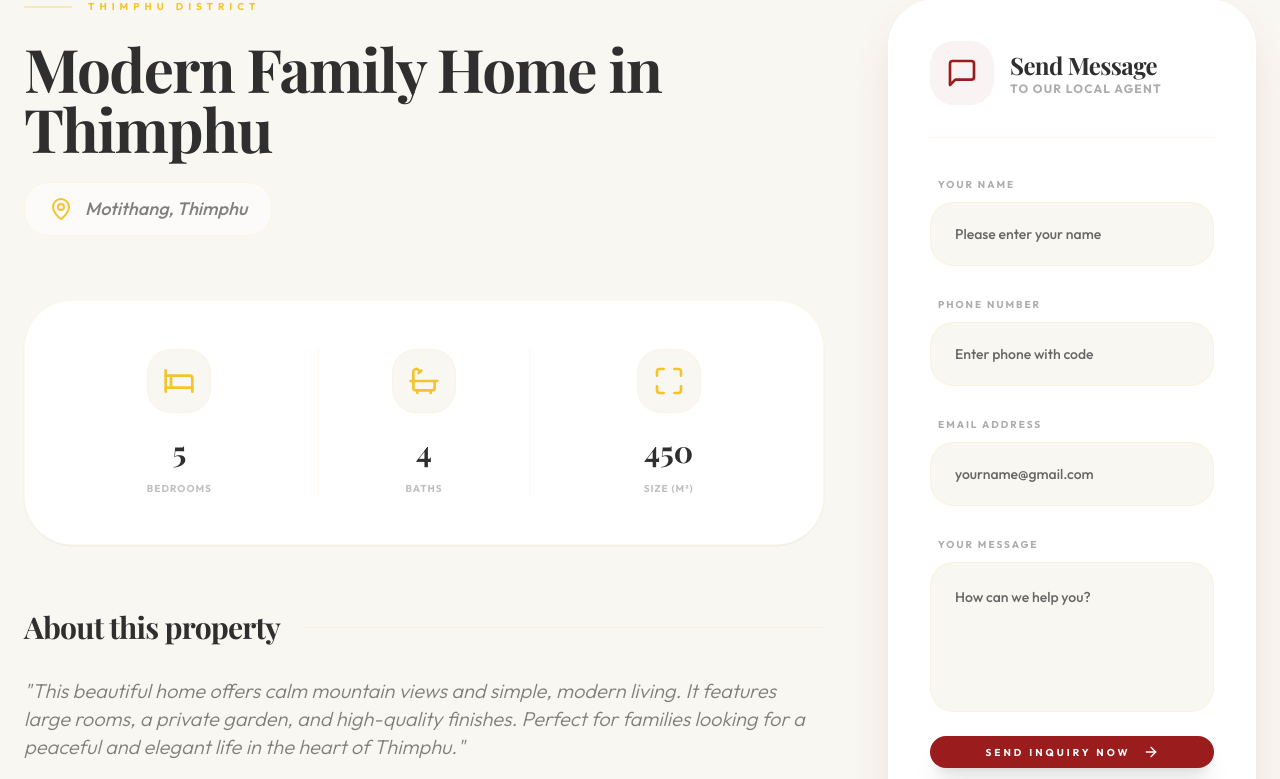
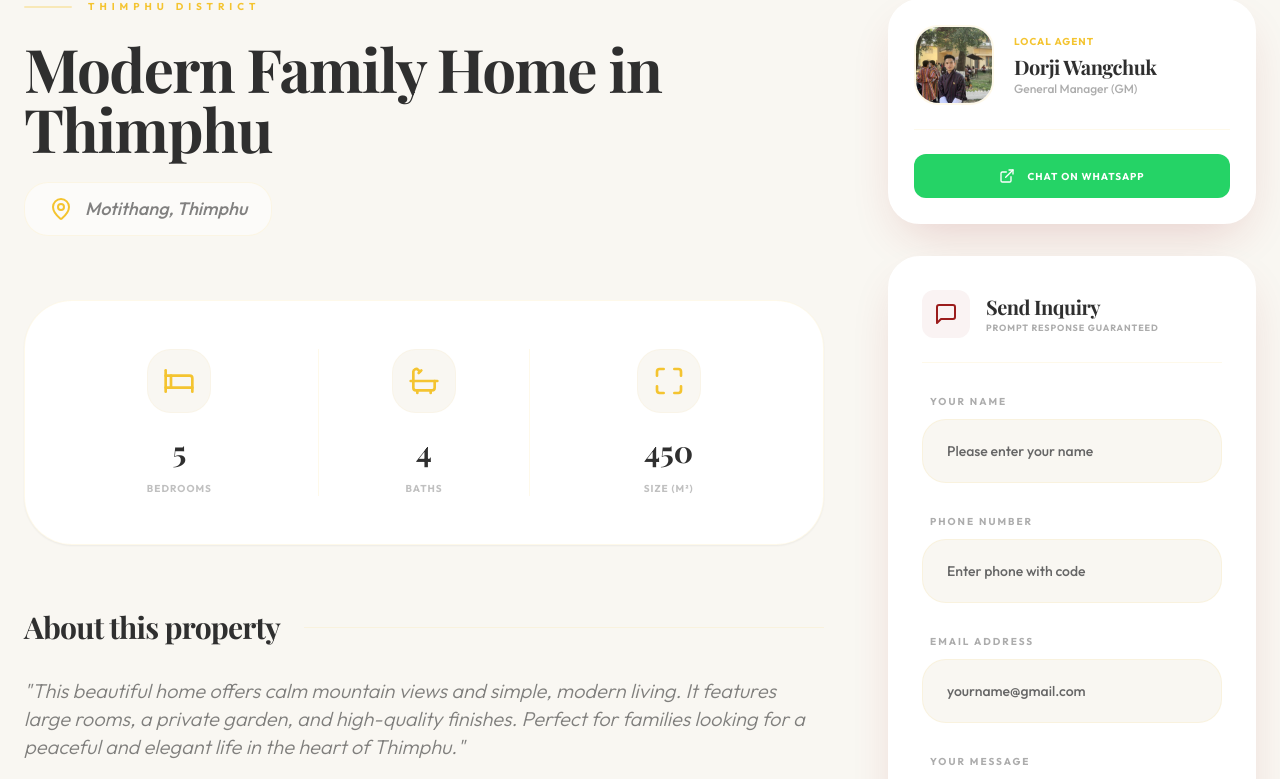
Before and after one commit to YouKnowGuru/Rigsel-Luxury-Real-Estate, a Next.js app: page /properties/1 in a window 1280 px wide. Shown: the part 991-1770 px from the top of the page. Built offline with nearby package versions, Linux system fonts and the light colour scheme; no server answers; the database is empty.

Commit message:
feat: make property inquiry live with Agent Profile and WhatsApp integration

```diff
--- a/src/app/properties/[id]/page.tsx
+++ b/src/app/properties/[id]/page.tsx
@@ -20,6 +20,7 @@
   Clock,
   MessageSquare,
   ArrowRight,
+  ExternalLink,
 } from "lucide-react";
 import { Button } from "@/components/ui/button";
 import { Input } from "@/components/ui/input";
@@ -76,6 +77,7 @@
   const { toast } = useToast();
   const [property, setProperty] = useState<Property | null>(null);
   const [isLoading, setIsLoading] = useState(true);
+  const [isSubmitting, setIsSubmitting] = useState(false);
   const [isLiked, setIsLiked] = useState(false);
   const [contactForm, setContactForm] = useState({
     name: "",
@@ -106,6 +108,7 @@
 
   const handleContactSubmit = async (e: React.FormEvent) => {
     e.preventDefault();
+    setIsSubmitting(true);
     try {
       const response = await fetch("/api/contact", {
         method: "POST",
@@ -118,17 +121,21 @@
 
       if (response.ok) {
         toast({
-          title: "Message Sent",
-          description: "Thank you! We'll call you soon.",
+          title: "Inquiry Sent Successfully",
+          description: "Thank you for your interest! We'll get back to you shortly.",
         });
         setContactForm({ name: "", phone: "", email: "", message: "" });
+      } else {
+        throw new Error("Failed to send");
       }
     } catch (error) {
       toast({
-        title: "Error",
-        description: "Could not send message. Please try again.",
+        title: "Submission Failed",
+        description: "Could not send inquiry. Please check your connection and try again.",
         variant: "destructive",
       });
+    } finally {
+      setIsSubmitting(false);
     }
   };
 
@@ -369,19 +376,55 @@
             </div>
 
             {/* Sticky Sidebar Action Card */}
-            <div className="space-y-12">
+            <div className="space-y-8 sticky top-48">
+              {/* Agent Profile Card */}
               <motion.div
                 initial={{ opacity: 0, y: 30 }}
                 animate={{ opacity: 1, y: 0 }}
-                className="bg-white rounded-[2rem] md:rounded-[3rem] p-6 md:p-10 shadow-luxury border-2 border-white sticky top-48"
+                className="bg-white rounded-[2rem] p-6 shadow-luxury border-2 border-white"
               >
-                <div className="flex items-center gap-4 mb-8 pb-8 border-b border-bhutan-gold/10">
-                  <div className="w-16 h-16 bg-bhutan-red/5 rounded-2xl flex items-center justify-center">
-                    <MessageSquare className="w-8 h-8 text-bhutan-red" />
+                <div className="flex items-center gap-5">
+                  <div className="w-20 h-20 rounded-2xl overflow-hidden relative border-2 border-bhutan-gold/10">
+                    <img
+                      src="/image/dorji wangchuk.jpg"
+                      alt="Dorji Wangchuk"
+                      className="w-full h-full object-cover"
+                    />
+                  </div>
+                  <div className="flex-1">
+                    <p className="text-bhutan-gold text-[10px] font-bold uppercase tracking-widest mb-1">Local Agent</p>
+                    <h3 className="font-serif text-xl font-bold text-bhutan-dark">Dorji Wangchuk</h3>
+                    <p className="text-bhutan-dark/40 text-xs font-medium">General Manager (GM)</p>
+                  </div>
+                </div>
+
+                <div className="mt-6 pt-6 border-t border-bhutan-gold/10 space-y-3">
+                  <a
+                    href="https://wa.me/message/PKJFHGFCVTYPH1"
+                    target="_blank"
+                    rel="noopener noreferrer"
+                    className="flex items-center justify-center gap-3 w-full py-3.5 bg-[#25D366] text-white rounded-xl text-[10px] font-bold uppercase tracking-widest hover:shadow-lg transition-all transform hover:-translate-y-0.5"
+                  >
+                    <ExternalLink className="w-4 h-4" />
+                    Chat on WhatsApp
+                  </a>
+                </div>
+              </motion.div>
+
+              {/* Inquiry Form */}
+              <motion.div
+                initial={{ opacity: 0, y: 30 }}
+                animate={{ opacity: 1, y: 0 }}
+                transition={{ delay: 0.2 }}
+                className="bg-white rounded-[2rem] p-6 md:p-8 shadow-luxury border-2 border-white"
+              >
+                <div className="flex items-center gap-4 mb-6 pb-6 border-b border-bhutan-gold/10">
+                  <div className="w-12 h-12 bg-bhutan-red/5 rounded-xl flex items-center justify-center">
+                    <MessageSquare className="w-6 h-6 text-bhutan-red" />
                   </div>
                   <div>
-                    <h3 className="font-serif text-2xl font-bold text-bhutan-dark">Send Message</h3>
-                    <p className="text-bhutan-dark/40 text-xs font-bold uppercase tracking-widest">To our local agent</p>
+                    <h3 className="font-serif text-xl font-bold text-bhutan-dark">Send Inquiry</h3>
+                    <p className="text-bhutan-dark/40 text-[9px] font-bold uppercase tracking-widest">Prompt Response Guaranteed</p>
                   </div>
                 </div>
 
@@ -437,10 +480,14 @@
                       required
                     />
                   </div>
-                  <Button type="submit" className="w-full h-18 bg-bhutan-red hover:bg-bhutan-dark text-white rounded-[1.25rem] text-[10px] font-bold uppercase tracking-[0.3em] shadow-xl hover:shadow-2xl transition-all duration-500 overflow-hidden relative group">
+                  <Button
+                    type="submit"
+                    disabled={isSubmitting}
+                    className="w-full h-16 bg-bhutan-red hover:bg-bhutan-dark text-white rounded-2xl text-[10px] font-bold uppercase tracking-[0.3em] shadow-xl hover:shadow-2xl transition-all duration-500 overflow-hidden relative group disabled:opacity-70"
+                  >
                     <span className="relative z-10 flex items-center gap-3">
-                      Send Inquiry Now
-                      <ArrowRight className="w-4 h-4 group-hover:translate-x-1.5 transition-all" />
+                      {isSubmitting ? "Sending..." : "Send Inquiry Now"}
+                      {!isSubmitting && <ArrowRight className="w-4 h-4 group-hover:translate-x-1.5 transition-all" />}
                     </span>
                   </Button>
                 </form>
```
